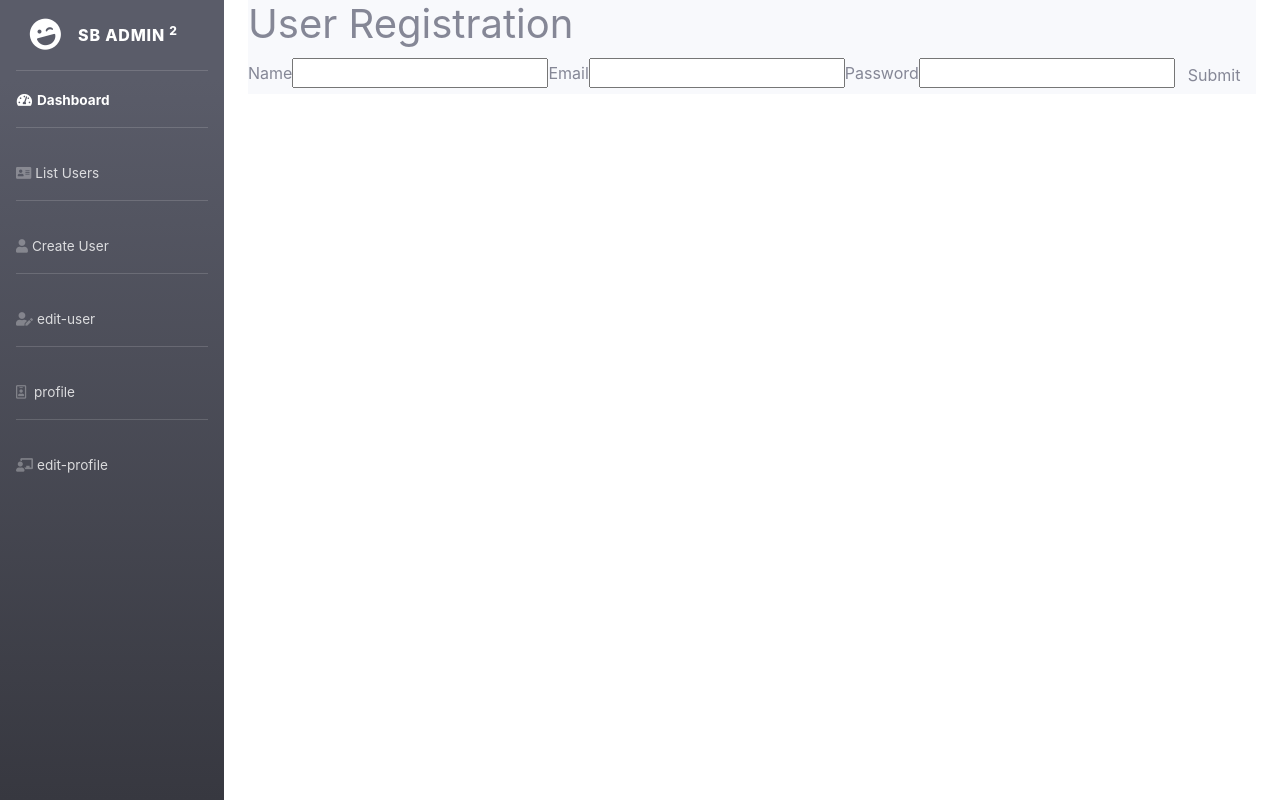
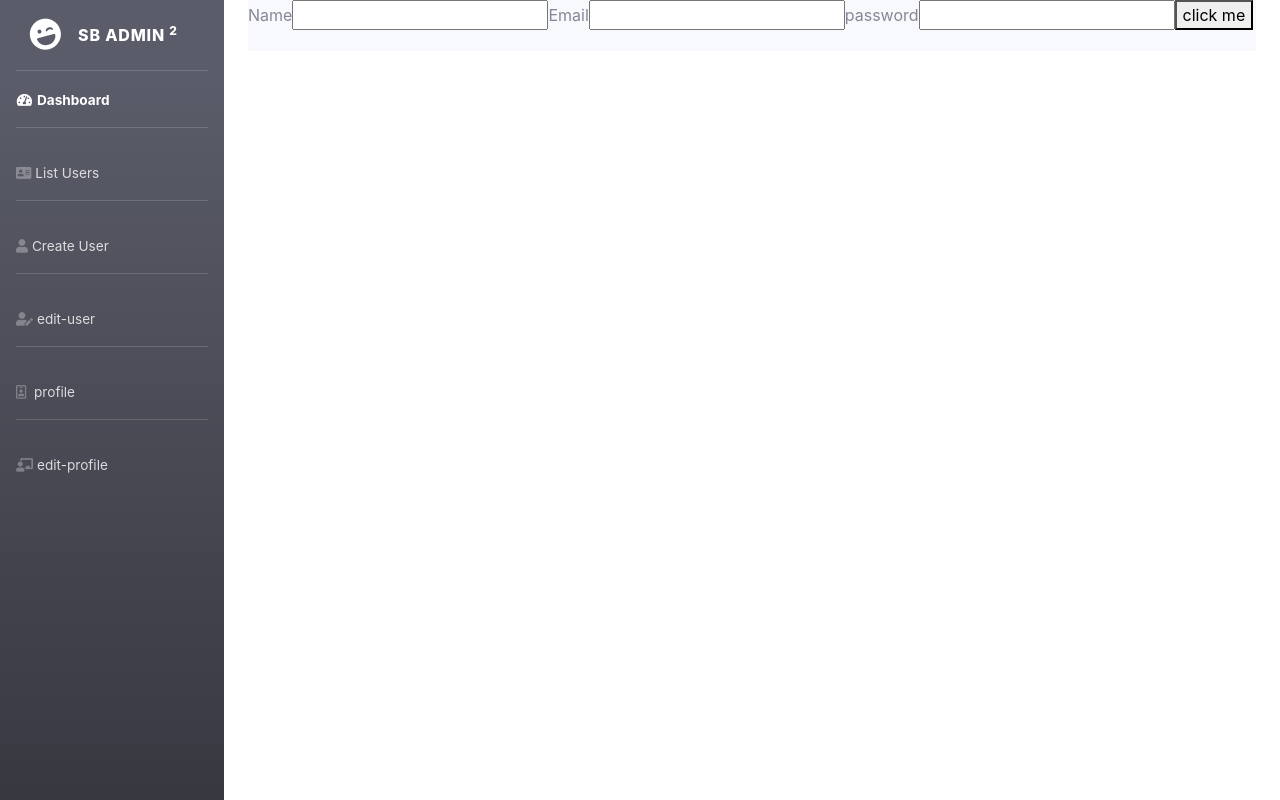
Before and after one commit to Anuanushree/react-project, a React (Create React App) app: page /create in a window 1280 px wide. Built offline with nearby package versions, Linux system fonts and the light colour scheme.

Commit message:
day4-try

```diff
--- a/src/Create-user.js
+++ b/src/Create-user.js
@@ -1,66 +1,37 @@
-import {useState} from 'react'
+import React, { useState } from 'react'
 
-function Create(){
-    const [name, setName] = useState('');
-    const [email, setEmail] = useState('');
-    const [password, setPassword] = useState('');
+function Create() {
+    const [name, setname] = useState(' ')
+    const [email, setemail] = useState(' ')
+    const [password, setpassword] = useState(' ')
 
-    const handleName = (e) => {
-        setName(e.target.value);
-        // setSubmitted(false);
-    };
+    // const addname = (e) => {
+    //     const namevalue = (e.target.value);
+    //     setname(namevalue)
+    // }
+    const addemail = (e) => {
+        setemail(e.target.value);
+    }
+    const addpassword = (e) => {
+        setpassword(e.target.value);
+    }
+    const handlesubmit = () => {
 
-    // Handling the email change
-    const handleEmail = (e) => {
-        setEmail(e.target.value);
-        // setSubmitted(false);
-    };
+        setname(v.innerhtml)
+        console.log(email)
+    }
+    return (
+        <div>
+            <label>Name</label>
+            <input type='text' value={name} />
+            <label>Email</label>
+            <input type='text' value={email} onChange={addemail} />
+            <label>password</label>
+            <input type='text' value={password} onChange={addpassword} />
+            <button onClick={handlesubmit}>click me</button>
+            <p>{name}</p>
+        </div>
+    )
+}
 
-    // Handling the password change
-    const handlePassword = (e) => {
-        setPassword(e.target.value);
-        // setSubmitted(false);
-    };
-
-    // Handling the form submission
-    // const handleSubmit = (e) => {
-    //     e.preventDefault();
-    //     if (name === '' || email === '' || password === '') {
-    //         setError(true);
-        // } else {
-        //     setSubmitted(true);
-        //     setError(false);
-        // }
-        // }
-    // }
-  return (
-      <div className="form">
-          <div>
-              <h1>User Registration</h1>
-          </div>
-          <form>
-
-              <label className="label">Name</label>
-              <input onChange={handleName} className="input"
-                  value={name} type="text" />
-
-              <label className="label">Email</label>
-              <input onChange={handleEmail} className="input"
-                  value={email} type="email" />
-
-              <label className="label">Password</label>
-              <input onChange={handlePassword} className="input"
-                  value={password} type="password" />
-
-              <button className="btn"
-                  type="submit">
-                  Submit
-              </button>
-
-          </form>
-      </div>
-  )
-  }
-
-
-export default Create;
+export default Create
```
Also changed, not shown: src/list-user.js (+32 -31 lines).
